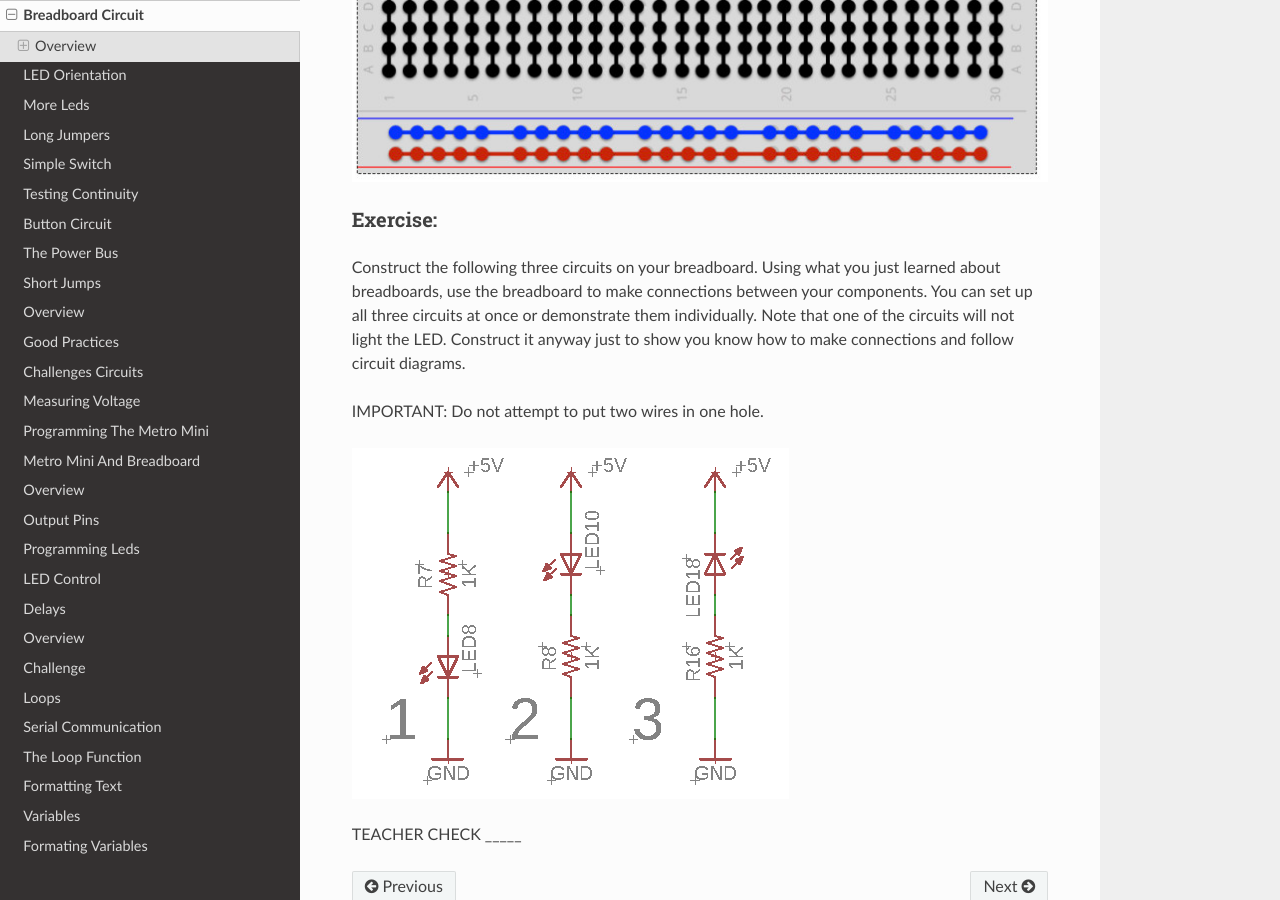
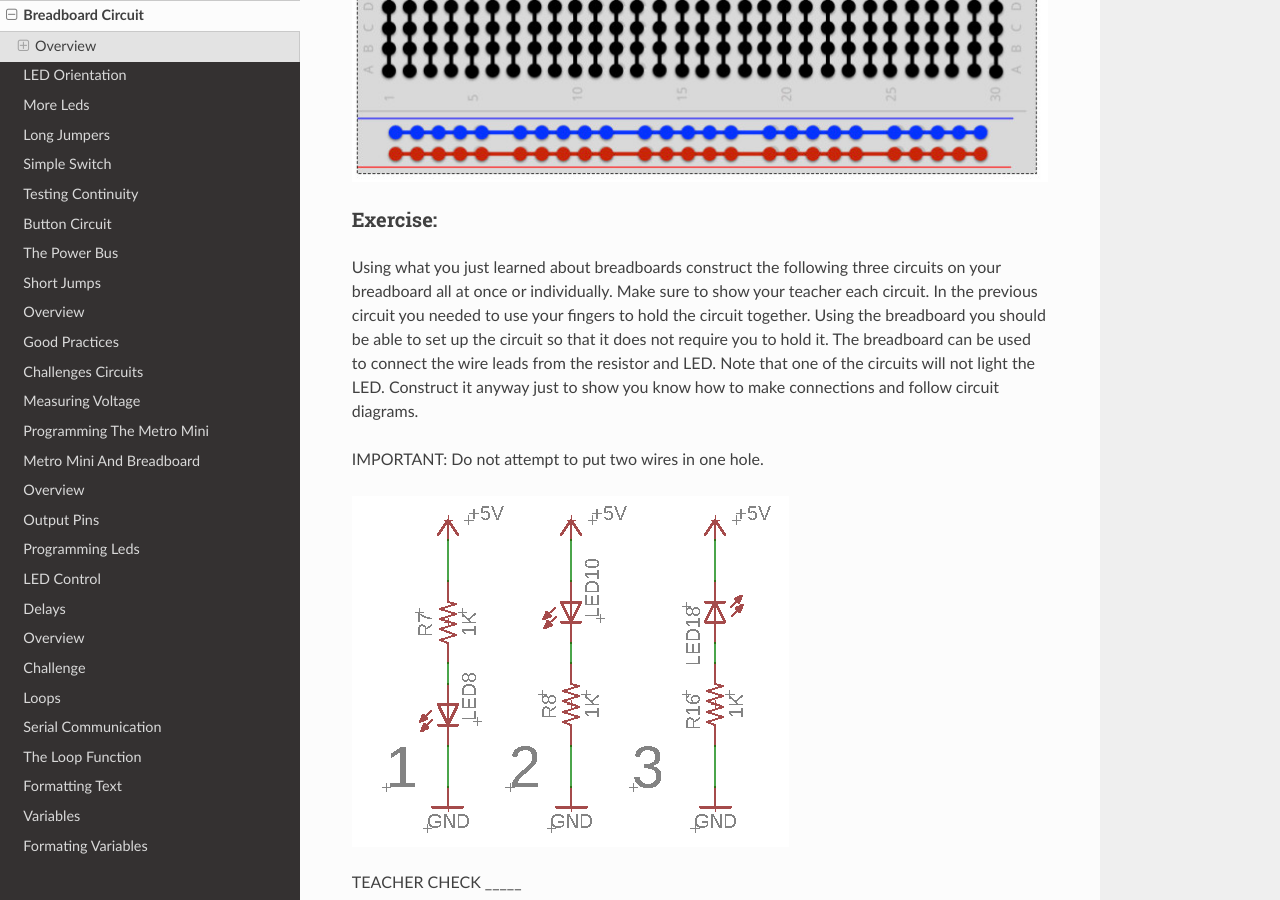
Before and after one commit to maxtkc/mvths-wiki, a Sphinx documentation site: the page built from docs/002-breadboard-circuit.rst, in a window 1280 px wide and 900 px high, scrolled down 1573 px. Built offline with Sphinx 7.4.7 and the Read the Docs theme 3.1.0, drawn with Linux system fonts in a browser that asks for light colours; pages that are not in the unit, such as notebooks, are missing from menus.

Commit message:
Update 002-breadboard-circuit.rst

```diff
--- a/docs/002-breadboard-circuit.rst
+++ b/docs/002-breadboard-circuit.rst
@@ -20,7 +20,7 @@ This image shows a diagram of how the rows and columns of the breadboard are con
 Exercise:
 ~~~~~~~~~
 
-Construct the following three circuits on your breadboard. Using what you just learned about breadboards, use the breadboard to make connections between your components. You can set up all three circuits at once or demonstrate them individually. Note that one of the circuits will not light the LED. Construct it anyway just to show you know how to make connections and follow circuit diagrams.
+Using what you just learned about breadboards construct the following three circuits on your breadboard all at once or individually. Make sure to show your teacher each circuit. In the previous circuit you needed to use your fingers to hold the circuit together. Using the breadboard you should be able to set up the circuit so that it does not require you to hold it. The breadboard can be used to connect the wire leads from the resistor and LED. Note that one of the circuits will not light the LED. Construct it anyway just to show you know how to make connections and follow circuit diagrams.
 
 IMPORTANT: Do not attempt to put two wires in one hole.
 
```
